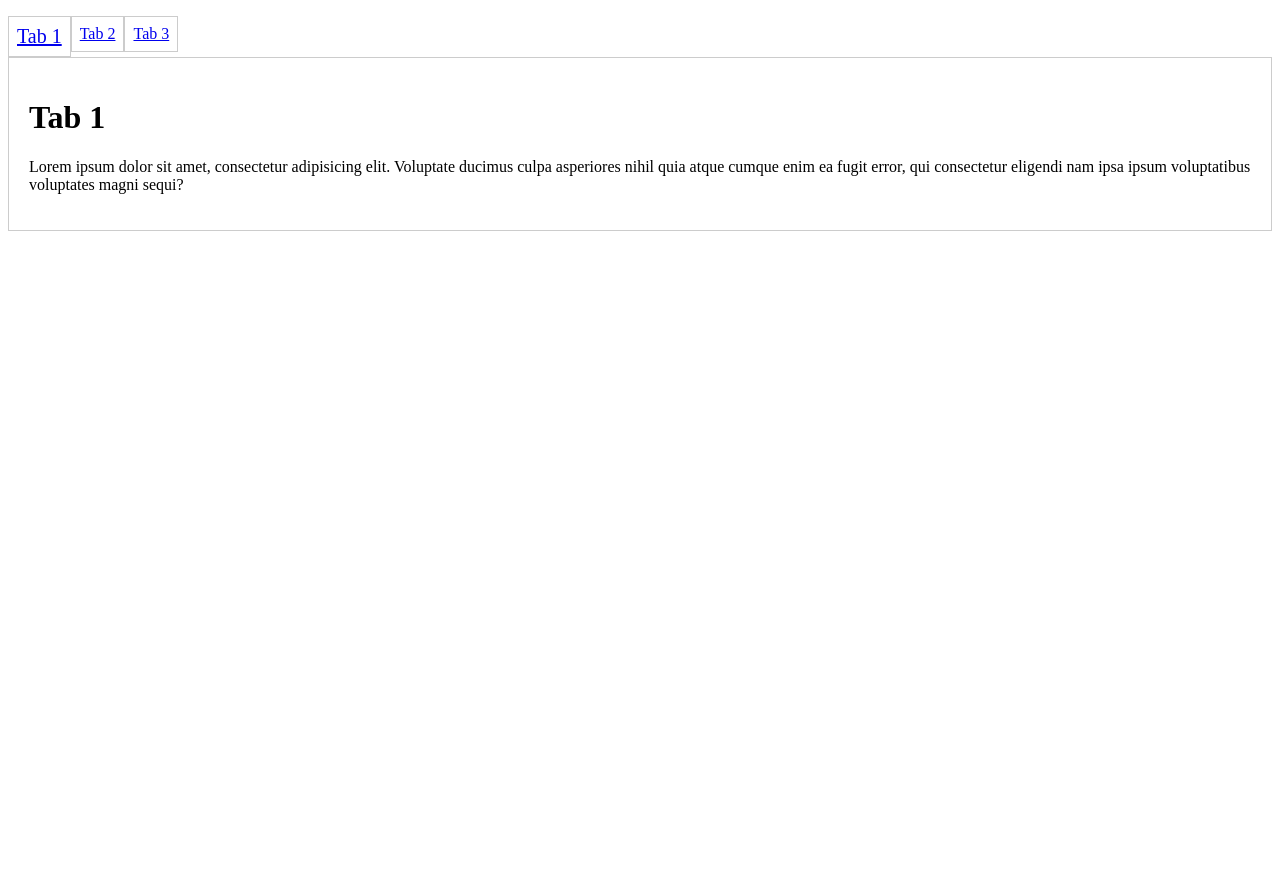
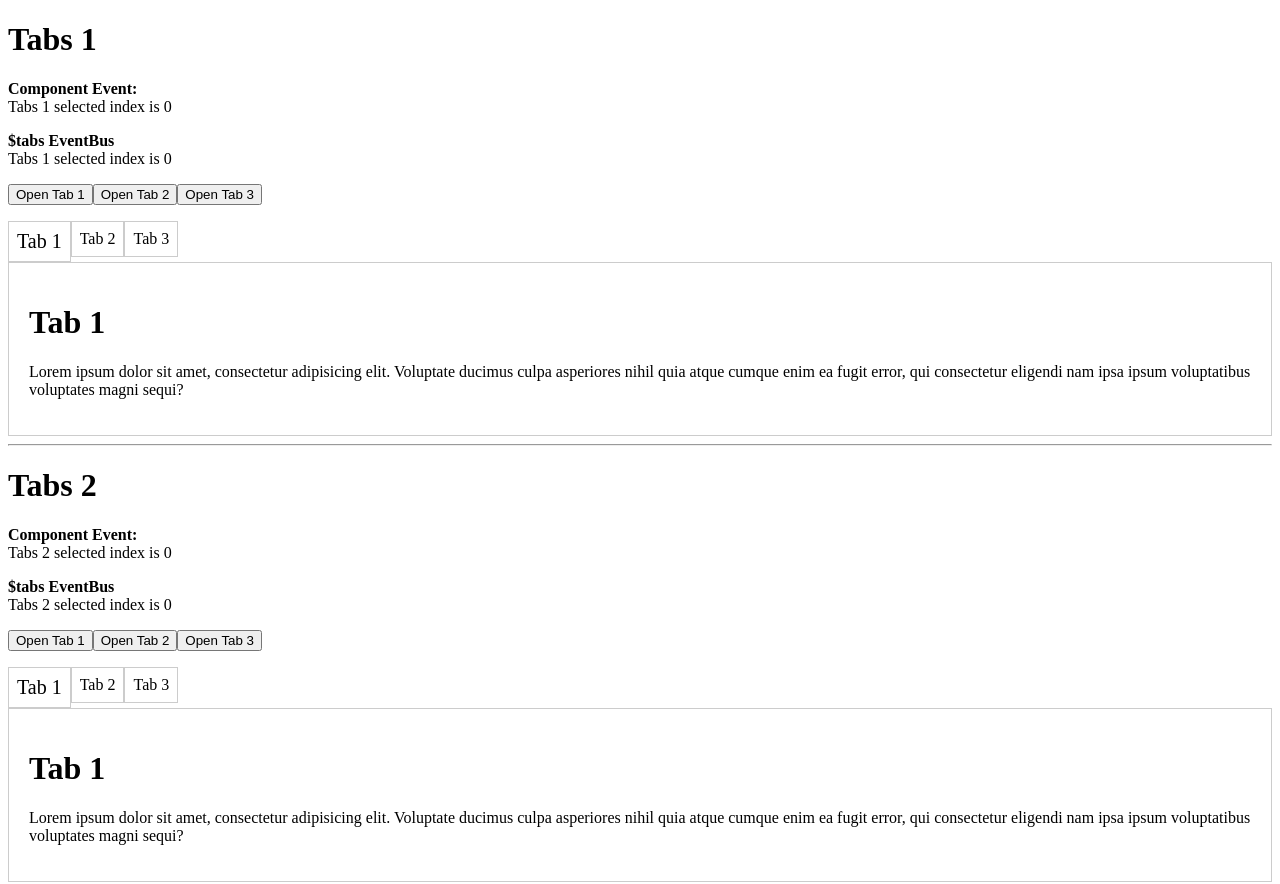
Before and after one commit to ryanknights/Vue-Responsive-Tabs, a Vue app: page / in a window 1280 px wide. Shown: the top 884 px of the page. Before the commit the page ends 800 px from the top, so only its background shows below. Built offline with nearby package versions, Linux system fonts and the light colour scheme.

Commit message:
Added component events & eventbus events, added api method to open tabs

```diff
--- a/src/App.vue
+++ b/src/App.vue
@@ -1,6 +1,45 @@
 <template>
   <div id="app">
-    <tabs name="tabs_1">
+    <h1>Tabs 1</h1>
+    <p>
+      <strong>Component Event:</strong><br />
+      Tabs 1 selected index is {{ tabs1ComponentSelectedIndex }}
+    </p>
+    <p>
+      <strong>$tabs EventBus</strong><br />
+      Tabs 1 selected index is {{ tabs1EventBusSelectedIndex }}
+    </p>
+    <button @click="switchTab('tabs1', 0)">Open Tab 1</button>
+    <button @click="switchTab('tabs1', 1)">Open Tab 2</button>
+    <button @click="switchTab('tabs1', 2)">Open Tab 3</button>
+    <tabs name="tabs1" @beforeChange="componentBeforeChange" @afterChange="componentAfterChange">
+      <tab name="Tab 1" :selected="true">
+        <h1>Tab 1</h1>
+        <p>Lorem ipsum dolor sit amet, consectetur adipisicing elit. Voluptate ducimus culpa asperiores nihil quia atque cumque enim ea fugit error, qui consectetur eligendi nam ipsa ipsum voluptatibus voluptates magni sequi?</p>
+      </tab>
+      <tab name="Tab 2">
+        <h1>Tab 2</h1>
+        <p>Lorem ipsum dolor sit amet, consectetur adipisicing elit. Voluptate ducimus culpa asperiores nihil quia atque cumque enim ea fugit error, qui consectetur eligendi nam ipsa ipsum voluptatibus voluptates magni sequi?</p>
+      </tab>
+      <tab name="Tab 3">
+        <h1>Tab 3</h1>
+        <p>Lorem ipsum dolor sit amet, consectetur adipisicing elit. Voluptate ducimus culpa asperiores nihil quia atque cumque enim ea fugit error, qui consectetur eligendi nam ipsa ipsum voluptatibus voluptates magni sequi?</p>
+      </tab>
+    </tabs>
+    <hr />
+    <h1>Tabs 2</h1>
+    <p>
+      <strong>Component Event:</strong><br />
+      Tabs 2 selected index is {{ tabs2ComponentSelectedIndex }}
+    </p>
+    <p>
+      <strong>$tabs EventBus</strong><br />
+      Tabs 2 selected index is {{ tabs2EventBusSelectedIndex }}
+    </p>
+    <button @click="switchTab('tabs2', 0)">Open Tab 1</button>
+    <button @click="switchTab('tabs2', 1)">Open Tab 2</button>
+    <button @click="switchTab('tabs2', 2)">Open Tab 3</button>
+    <tabs name="tabs2" @beforeChange="componentBeforeChange" @afterChange="componentAfterChange">
       <tab name="Tab 1" :selected="true">
         <h1>Tab 1</h1>
         <p>Lorem ipsum dolor sit amet, consectetur adipisicing elit. Voluptate ducimus culpa asperiores nihil quia atque cumque enim ea fugit error, qui consectetur eligendi nam ipsa ipsum voluptatibus voluptates magni sequi?</p>
@@ -21,8 +60,33 @@
 
 export default {
   name: 'app',
+  data () {
+    return {
+      tabs1ComponentSelectedIndex: 0,
+      tabs2ComponentSelectedIndex: 0,
+      tabs1EventBusSelectedIndex: 0,
+      tabs2EventBusSelectedIndex: 0
+    }
+  },
+  mounted () {
+    this.$tabs.bus.$on('beforeChange', (component, newTab, newTabIndex) => {
+
+    });
+
+    this.$tabs.bus.$on('afterChange', (component, newTab, newTabIndex) => {
+      this[`${component.name}EventBusSelectedIndex`] = newTabIndex;
+    });
+  },
   methods: {
+    switchTab (name, index) {
+      this.$tabs.open(name, index);
+    },
+    componentBeforeChange (component, newTab, newTabIndex) {
 
+    },
+    componentAfterChange (component, newTab, newTabIndex) {
+      this[`${component.name}ComponentSelectedIndex`] = newTabIndex;
+    }
   }
 }
 </script>
--- a/src/plugin/Tab.vue
+++ b/src/plugin/Tab.vue
@@ -1,10 +1,8 @@
 <template>
-  <div class="tabs__tab">
+  <div class="tabs__tab" :class="{'is-active': isActive}">
   	<a
-  		:href="href"
   		class="tabs__tab__accordion-title"
-  		@click="selectAccordion($event)"
-  		:class="{'is-active': isActive}"
+      @click="selectAccordion($event)"
   	>
   		{{ name }}
   	</a>
--- a/src/plugin/Tabs.vue
+++ b/src/plugin/Tabs.vue
@@ -2,8 +2,8 @@
   <div class="tabs__container">
 		<nav class="tabs__navigation">
 			<ul class="tabs__navigation__list">
-				<li v-for="(tab, index) in tabs" :class="{'is-active': tab.isActive}">
-					<a :href="tab.href" @click="selectTab(tab, $event)">{{ tab.name }}</a>
+				<li v-for="(tab, index) in tabs" :class="{'is-active': tab.isActive}" :index="index">
+					<a @click="onSelect(index, $event)">{{ tab.name }}</a>
 				</li>
 			</ul>
 		</nav>
@@ -22,17 +22,49 @@ export default {
   },
   data () {
   	return {
-  		tabs: []
+  		tabs: [],
+  		activeTab: false
   	}
   },
   created () {
   	this.tabs = this.$children;
   },
+  mounted () {
+  	this.$tabs.bus.$on('open', (componentName, index) => {
+  		if (this.name !== componentName) {
+  			return;
+  		}
+
+  		this.onSelect(index);
+  	});
+  },
   methods : {
-  	selectTab (selectedTab) {
-  		this.$emit('selectTab');
+  	onSelect (selectedIndex) {
+  		if (this.tabs[selectedIndex] === 'undefined') {
+  			return;
+  		}
+
+  		const selectedTab = this.tabs[selectedIndex];
+
+  		if (selectedTab.isActive) {
+  			return;
+  		}
+
+  		this.emitBeforeChange(selectedTab, selectedIndex);
+  		this.changeToTab(selectedTab);
+  		this.emitAfterChange(selectedTab, selectedIndex);
+  	},
+  	emitBeforeChange (tab, index) {
+  		this.$emit('beforeChange', this, tab, index);
+  		this.$tabs.bus.$emit('beforeChange', this, tab, index);
+  	},
+  	emitAfterChange (tab, index) {
+  		this.$emit('afterChange', this, tab, index);
+  		this.$tabs.bus.$emit('afterChange', this, tab, index);
+  	},
+  	changeToTab(toTab) {
   		this.tabs.forEach(tab => {
-  			tab.isActive = (tab.href == selectedTab.href);
+  			tab.isActive = (tab.href == toTab.href);
   		});
   	}
   }
--- a/src/plugin/index.js
+++ b/src/plugin/index.js
@@ -11,8 +11,8 @@ const Plugin = {
 
 		Vue.prototype.$tabs = {
 			bus: new Vue(),
-			show (name, params) {
-				this.bus.$emit('show', name, params);
+			open (name, params) {
+				this.bus.$emit('open', name, params);
 			}
 		}
 
```
